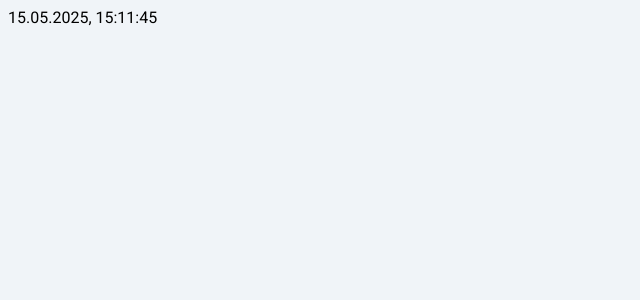
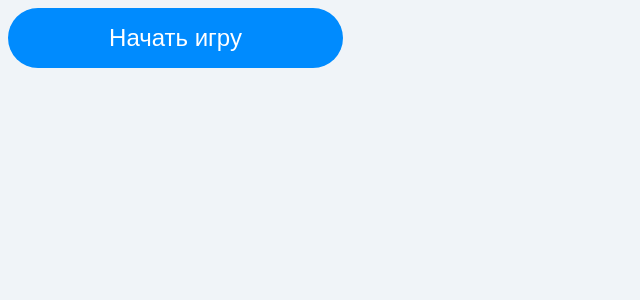
Before and after one commit to itsslava/card-game, a Vue app: page / in a window 1280 px wide. Shown: the top 300 px of the page, without its empty margins (0-640 px from the left). Built offline with nearby package versions, Linux system fonts and the light colour scheme.

Commit message:
feat(button): create and style Button component, integrate in App.vue

```diff
--- a/src/App.vue
+++ b/src/App.vue
@@ -1,7 +1,7 @@
 <script setup>
-const date = new Date().toLocaleString('ru-RU', {});
+import Button from './components/button.vue';
 </script>
 
-<template>{{ date }}</template>
+<template><Button>Начать игру</Button></template>
 
 <style scoped></style>
--- /dev/null
+++ b/src/components/button.vue
@@ -0,0 +1,24 @@
+<script setup></script>
+<template>
+	<button class="button"><slot /></button>
+</template>
+<style scoped>
+.button {
+	width: 335px;
+
+	text-align: center;
+	font-size: 24px;
+	color: var(--color-white);
+
+	border: none;
+	border-radius: 100px;
+	padding: 16px 0;
+	cursor: pointer;
+	background-color: var(--color-primary);
+}
+
+.button:hover {
+	background-color: var(--color-primary-hover);
+	transition: all 0.3s ease;
+}
+</style>
```
